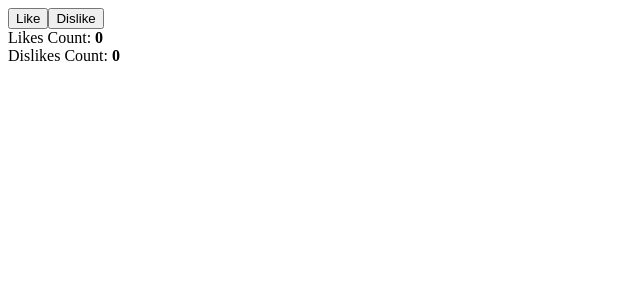
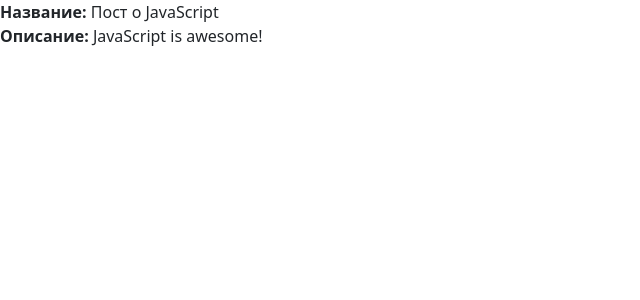
Before and after one commit to ashikov/vue3-blog, a Vue app: page / in a window 1280 px wide. Shown: the top 300 px of the page, without its empty margins (0-640 px from the left). Built offline with nearby package versions, Linux system fonts and the light colour scheme.

Commit message:
add bootstrap

```diff
--- a/package.json
+++ b/package.json
@@ -10,6 +10,7 @@
     "lint": "vue-cli-service lint"
   },
   "dependencies": {
+    "bootstrap": "^5.1.3",
     "core-js": "^3.8.3",
     "vue": "^3.2.13",
     "vue-router": "^4.0.3",
--- a/src/App.vue
+++ b/src/App.vue
@@ -1,14 +1,8 @@
 <template>
   <div>
-    <div>
-      <button @click="addLike" >Like</button>
-      <button @click="addDislike">Dislike</button>
-    </div>
-    <div>
-      Likes Count: <strong>{{ likes }}</strong>
-    </div>
-    <div>
-      Dislikes Count: <strong>{{ dislikes }}</strong>
+    <div class="post">
+      <div><strong>Название:</strong> Пост о JavaScript</div>
+      <div><strong>Описание:</strong> JavaScript is awesome!</div>
     </div>
   </div>
 </template>
@@ -31,6 +25,3 @@
   },
 };
 </script>
-
-<style>
-</style>
--- a/src/main.js
+++ b/src/main.js
@@ -1,4 +1,6 @@
 import { createApp } from 'vue';
 import App from './App.vue';
+import 'bootstrap/dist/css/bootstrap.min.css';
+import 'bootstrap';
 
 createApp(App).mount('#app');
```
Also changed, not shown: 1 other file (tests, documents, lock files or other folders).
